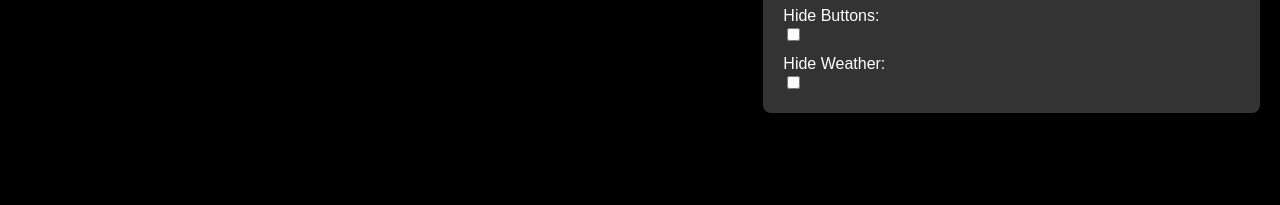
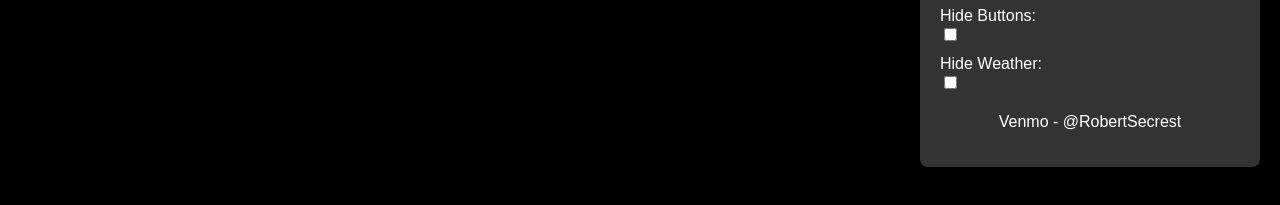
Before and after one commit to bobbysecrest/clock, a plain HTML site: page index.html in a window 1280 px wide. Both pictures are taken after a click on the button "Settings". Shown: the part 529-734 px from the top of the page. Drawn offline with Linux system fonts and the light colour scheme; no server answers; a web font is replaced by a local one.

Commit message:
Update index.html

```diff
--- a/index.html
+++ b/index.html
@@ -55,6 +55,7 @@
         padding: 20px;
         border-radius: 8px;
         z-index: 1000;
+        width: 300px; /* Add width to fit the Venmo message */
     }
     .settings-panel input[type="range"],
     .settings-panel input[type="color"],
@@ -85,6 +86,11 @@
         width: 100px;
         height: 100px;
         z-index: 999; /* Ensure this area is on top */
+    }
+    .venmo-message {
+        margin-top: 20px;
+        text-align: center; /* Center the text */
+        font-size: 16px; /* Adjust font size if needed */
     }
 </style>
 </head>
@@ -125,6 +131,7 @@
     <input type="checkbox" id="hideButtons" name="hideButtons" onclick="toggleButtons()">
     <label for="hideWeather">Hide Weather:</label>
     <input type="checkbox" id="hideWeather" name="hideWeather" onclick="toggleWeather()">
+    <p class="venmo-message">Venmo - @RobertSecrest</p> <!-- Venmo message added here -->
 </div>
 <div class="top-right-corner" onclick="showButtons()"></div>
 <script>
```
